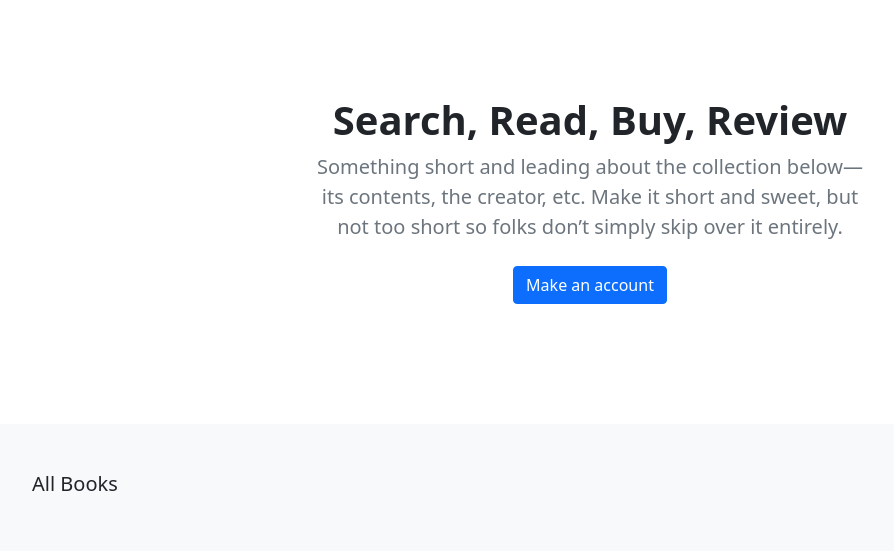
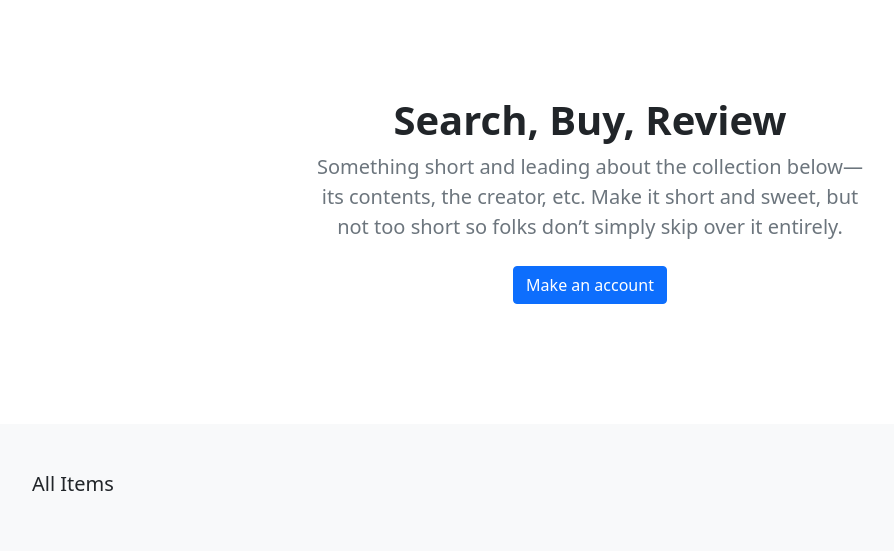
Before and after one commit to Zimerzel/Python-Django-ecom, a Django app: template templates/store/home.html in a window 1280 px wide. Shown: the part 57-608 px from the top of the page, without its empty margins (50-944 px from the left). Run offline with Django 3.2, Linux system fonts and the light colour scheme; the template is opened without the code that fills it, so the values that code supplies are empty.

```diff
--- a/templates/store/home.html
+++ b/templates/store/home.html
@@ -9,7 +9,7 @@
   <section class="py-5 text-center container">
     <div class="row py-lg-5">
       <div class="col-lg-6 col-md-8 mx-auto">
-        <h1 class="h1 fw-bold">Search, Read, Buy, Review</h1>
+        <h1 class="h1 fw-bold">Search, Buy, Review</h1>
         <p class="lead text-muted">Something short and leading about the collection below—its contents, the creator,
           etc. Make it short and sweet, but not too short so folks don’t simply skip over it entirely.</p>
         <p>
@@ -22,7 +22,7 @@
   <div class="album py-5 bg-light">
     <div class="container">
 
-      <div class="pb-3 h5">All Books</div>
+      <div class="pb-3 h5">All Items</div>
       <div class="row row-cols-1 row-cols-sm-2 row-cols-md-5 g-3">
 
         {% for product in products %}
@@ -35,7 +35,7 @@
                 <a class="text-dark text-decoration-none" href="{{ product.get_absolute_url }}">{{ product.title }}</a>
               </p>
               <div class="d-flex justify-content-between align-items-center">
-                <small class="text-muted">9min read</small>
+                <small class="text-muted">cool shirt</small>
               </div>
             </div>
           </div>
```
